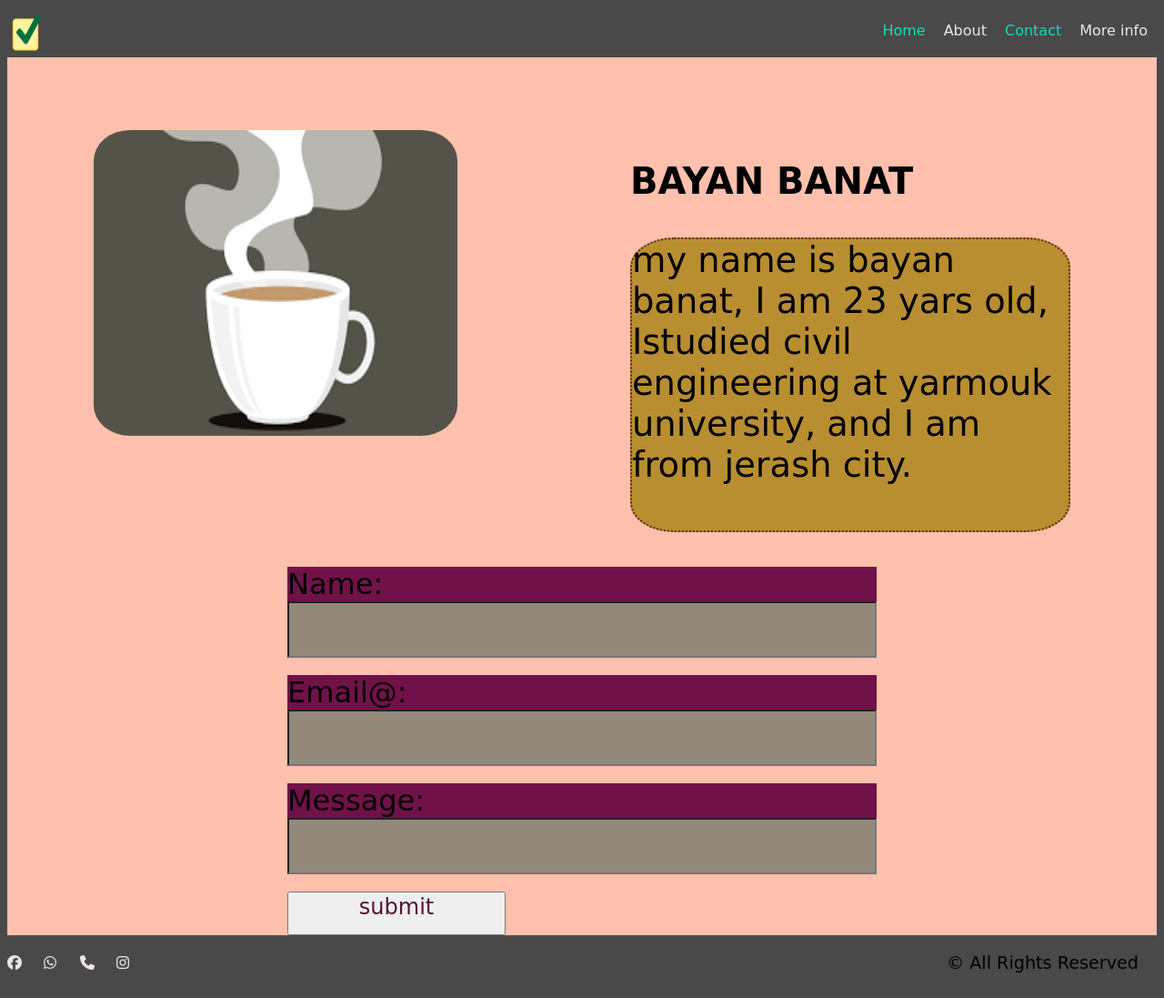
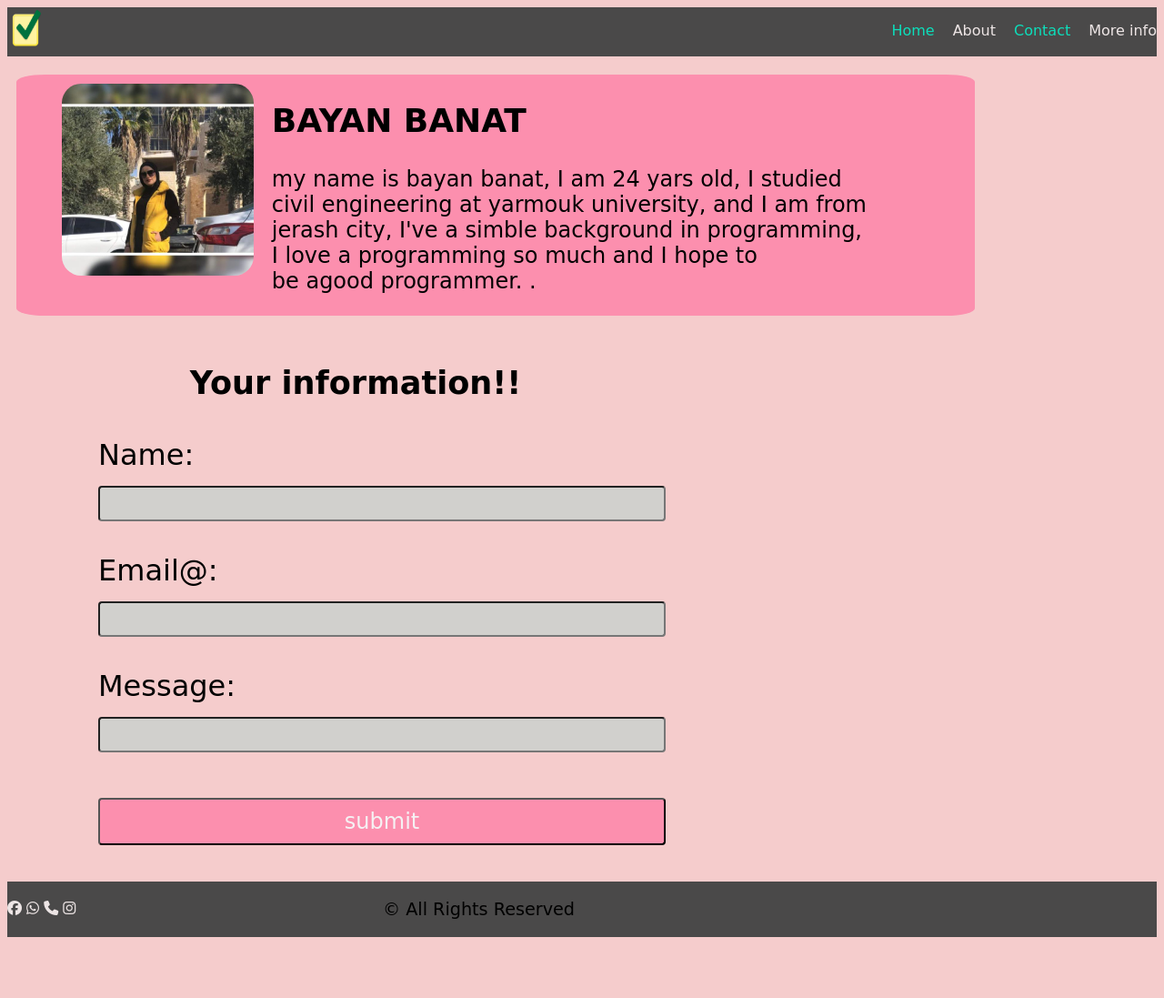
Before and after one commit to BayanBanat/todo-project, a plain HTML site: page about.html in a window 1280 px wide. Shown: the whole page at 91% size. After the commit the page ends 1038 px from the top, so only its background shows below. Drawn offline with Linux system fonts and the light colour scheme; a web font is replaced by a local one.

Commit message:
new branch

```diff
--- a/about.html
+++ b/about.html
@@ -19,11 +19,11 @@
 <body>
     <header>
 
-        <section>
 
-            <img class="image1" src="image/logo.png">
 
-        </section>
+            <a href=""><img class="image1" src="image/logo.png"></a>
+
+
         <nav>
             <ul>
                 <li><a href="index.html">Home</a></li>
@@ -39,24 +39,25 @@
     </header>
 
     <main>
-        <section class="one">
-            <img src="image/images logo.png" class="img1">
+       <section class="two">
+
+            <img src="image/111.jpg" class="img1">
+
+<section class="one">
+        <h2> BAYAN BANAT</h2>
+            <p id="describtion">
+                my name is bayan banat, I am 24 yars old, I studied <br>civil engineering at yarmouk university, and I am
+                from <br>jerash city, I've a simble background in programming,<br> I love a programming so much and I hope to<br> be agood programmer.  .
+            </p>
+        </section>
 
         </section>
 
-        <section class="two">
-
-        <h2> BAYAN BANAT</h2>
-            <p id="describtion">
-                my name is bayan banat, I am 23 yars old, Istudied civil engineering at yarmouk university, and I am
-                from jerash city.
-            </p>
-
-
-        </section>
 
         <section class="three">
-
+            <section id="form-title">
+                <h3>Your information!! </h3>
+            </section>
             <form>
                 <label>Name:</label>
                 <input>
@@ -67,7 +68,7 @@
                 <label>Message:</label>
                 <input >
                 <br>
-                <button><a style = "color: rgb(88, 19, 56) ;font-size: x-large;" href="submit">submit</a></button>
+                <button><a style = "color: rgb(245, 241, 243) ;font-size: x-large;" href="submit">submit</a></button>
             </form>
 
 
--- a/styleAbout.css
+++ b/styleAbout.css
@@ -11,9 +11,11 @@
 }
 
 body {
-    background-color:var(--background);
+    background-color: rgb(245, 204, 204);
     display: flex;
     flex-direction: column;
+
+
 }
 
 header {
@@ -21,29 +23,34 @@ header {
     background-color: var(--background);
     justify-content: space-between;
 
-}
 
-.image1 {
-    display: flex;
-    width: 80%;
-    height: 50px;
-
-    padding-top: 5px;
 
 }
 
-nav {
-    justify-content: space-around;
+
+.image1 {
+    /* display: flex; */
+    width: 80%;
+    height: 50px;
+    /* padding-top: 5px; */
+
+
 }
+
+/* nav {
+     m
+
+
+} */
 
 nav ul {
     display: flex;
-    justify-content: space-around;
     list-style-type: none;
     gap: 20px;
-    padding-right: 10px;
+    justify-content: space-around;
 
 }
+
 
 a {
     text-decoration: none;
@@ -62,78 +69,97 @@ a:active {
     color: blue;
 }
 
-/* a:visited{
-    color:#73e80d
-} */
-main {
+
+
+.two {
     display: flex;
-    flex-wrap: wrap;
-    justify-content: space-around;
-    padding-top: 80px;
-    background-color:#ffc0ad;
+    /* justify-content: space-around; */
+    /* align-content:start; */
+    background-color: #fc8fae;
+    /* margin:  50px 120px; */
+    justify-content: flex-start;
+
+    margin: 20px 200px 0px 10px;
+    border-radius: 3%;
+
+}
+
+
+.img1 {
+
+    border-radius: 10%;
+    width: 20%;
+    height: 10%;
+    margin-top: 10px;
+    margin-bottom: 10px;
+    margin-left: 50px;
+
+
 
 
 }
 
 .one {
-    display: flex;
+    font-size: x-large;
+    margin-left: 20px;
 
 }
 
-.img1 {
+.three {
+
+    font-size: 30px;
+    text-align: center;
+    padding-right: 190px;
+}
+
+h3{
+    margin-right: 308px;
+    margin-top: 53px;
+}
+form {
     display: flex;
-    width: 25rem;
-    height: 70%;
-    border-radius: 10%;
+    flex-direction: column;
+    /* align-self: flex-start; */
+    /* background-color: #938f92; */
+    margin: 40px 350px;
+    margin-left: 100px;
+
+
+
 
 
 }
 
-.tow {
+input,
+button {
     display: flex;
-
-
+    padding: 12px 20px;
 }
 
-h2 {
-    font-size: 2.5rem;
+input,
+button {
+    padding: 10px 20px;
+    width: 100%;
+    box-sizing: border-box;
+    border-radius: 4px;
+    margin-top: 15px;
 }
 
-#describtion {
+label {
     display: flex;
-    background-color: #b88e31;
-    width: 30rem;
-    height: 20rem;
-    font-size: 2.4rem;
-    border-radius: 10%;
-    border: #622210 dotted 2px;
-    box-shadow: #724b10;
+    font-size: 2rem;
+    /* background-color: #6b5f66;  */
 }
 
-form {
-    display: flex;
-   flex-direction: column;
+input {
+display: flex;
+    background-color: #d1d0cd;
+}
 
-
-
-}
-label{
-    display: flex;
-    font-size: 2rem;
-    background-color: #711149;
-
-}
-input{
-    display: flex;
-    width: 40rem;
-    height: 3.5rem;
-    background-color: #93897a;
-}
-button{
-    display: flex;
-    width: 15rem;
-    height: 3rem;
+button {
+display: flex;
     justify-content: center;
+    background-color: #fc8fae;
 
 }
 
@@ -145,24 +171,19 @@ footer {
     background-color: var(--background);
     justify-content: space-between;
 
-
 }
 
 .c2 {
-    display: flex;
+
     font-size: larger;
-    margin-right: 20px;
+    margin-right: 40rem;
 
 
 }
 
 .c1 {
-    display: flex;
+
     gap: 10px;
-    align-items: center;
+    margin-top: 20px;
 
 }
-
-i {
-    width: 30px;
-}
--- a/styleIndex.css
+++ b/styleIndex.css
@@ -10,13 +10,14 @@
     --button-text: #271c19;
 }
 body {
-    background-color: rgb(233, 217, 217);
+    background-color: rgb(57, 57, 57);
     display: flex;
     flex-direction: column;
 }
 
 header{
     display: flex ;
+
     background-color: var(--background);
     justify-content: space-between;
 
@@ -59,18 +60,17 @@ a:active{
     color: blue;
 }
 main{
-    display: flex;
-    justify-content: center;
+    display: column flex;
     padding-top: 20px;
     padding: 8%;
-    background-color:#ffc0ad;
+    background-color:#f1c0c7;
 
 }
 table {
     width: 60%;
     text-align: center;
-    border: black solid;
-    box-shadow: 0px 2px 6px #00000075;
+    border: black solid -8px;
+    box-shadow: 14px 21px 6px #00000075;
 
 }
 
@@ -81,7 +81,7 @@ td, th {
 }
 
 th {
-    padding: 35px 20px;
+    padding: 52px 20px;
 }
 
 td {
@@ -98,13 +98,14 @@ footer{
     display: flex;
     font-size: larger;
     margin-right: 20px;
+    margin-right: 40rem
 
 
 }
 
 .c1 {
     display: flex;
-    gap: 10px;
+    gap: 20px;
     align-items: center;
 
 }
```
Also changed, not shown: app.js (added, +18 -0 lines), index.html (+7 -1 lines), image/111.jpg (added).
